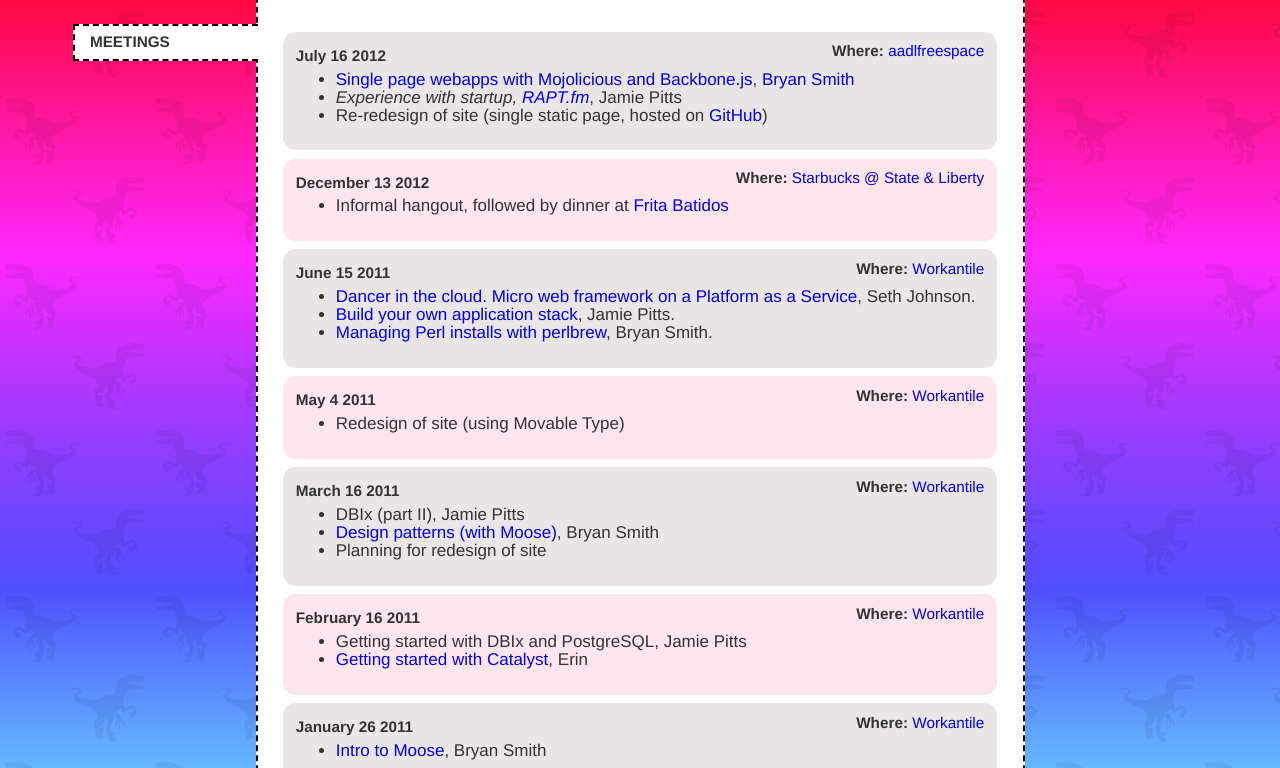
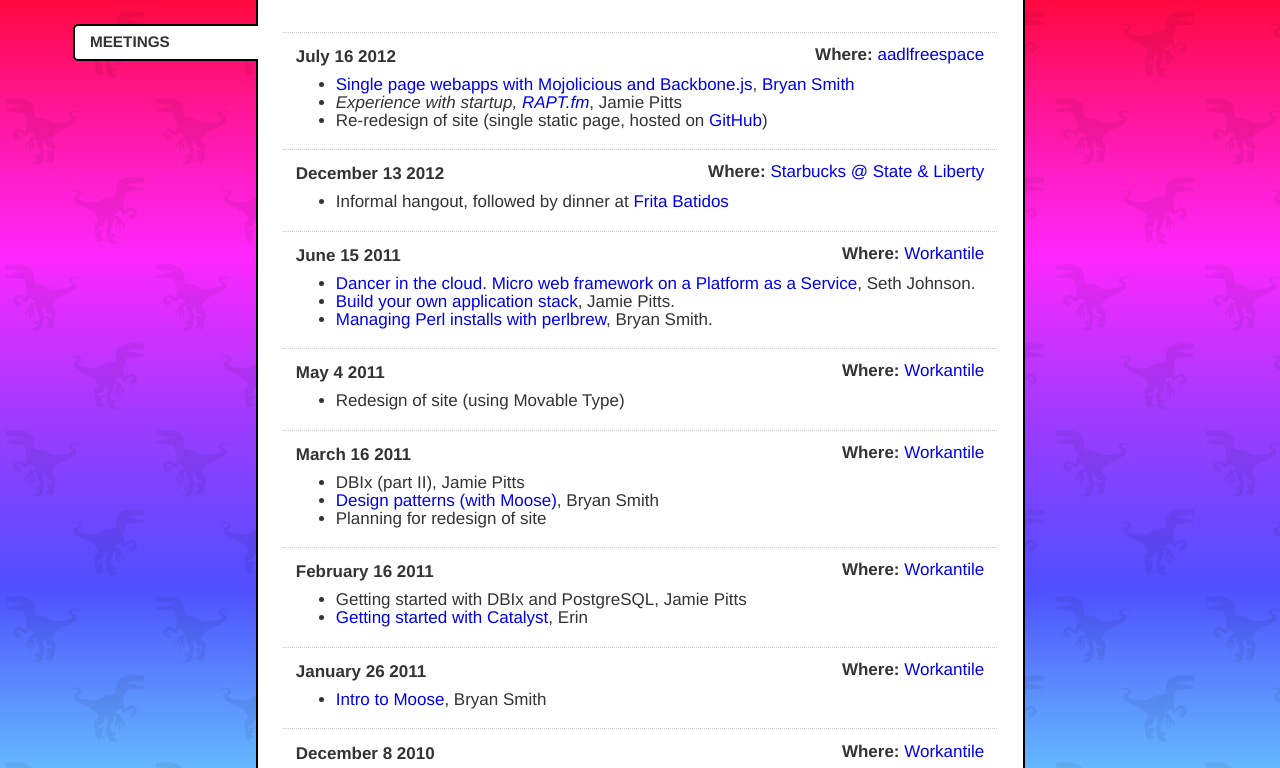
Before and after one commit to bryanesmith/A2PM, a plain HTML site: page public_html/index.html in a window 1280 px wide. Shown: the part 73-841 px from the top of the page. Drawn offline with nearby package versions, Linux system fonts and the light colour scheme.

Commit message:
Toned down design a bit

```diff
--- a/public_html/css/style.css
+++ b/public_html/css/style.css
@@ -326,10 +326,13 @@ html, body, #wrapper-1, #wrapper-2 {
   background-position: 90% bottom;
 }
 
+div[role="main"], h2 {
+  border: 2px solid #000;
+}
+
 div[role="main"] {
   width: 42em;
   min-height: 100%;
-  border: 2px dashed #000;
   border-bottom: 0;
   border-top: 0;
   margin-left: auto;
@@ -404,35 +407,40 @@ h2 {
   top: 2.5em;
   background: #fff;
   width: 10em;
-  border: 2px dashed #000;
   border-right: 0;
   padding: .5em 1em;
+  -moz-border-radius-bottomleft: .35em;
+  border-bottom-left-radius: .35em;
+  -moz-border-radius-topleft: .35em;
+  border-top-left-radius: .35em;
 }
 
 section + section {
-  margin-top: 2.5em;
+  margin-top: 1em;
 }
 
 h3 {
-  font-size: .9em;
-  margin-top: .1em;
   min-width: 15em;
 }
 
+h3, #meetings .where {
+  font-size: 1em;
+  margin-top: .1em;
+}
+
 #meetings section {
-  background: #ffe6ee;
   margin-top: .5em;
   padding: .5em .75em;
-  -moz-border-radius: .75em;
-  border-radius: .75em;
+  border-top: 1px dotted #ccc;
 }
 
-#meetings section:nth-child(2n) {
-  background: #eae5e6;
+#meetings section:last-child {
+  border-top: 1px dotted #ccc;
 }
 
 #meetings section h3 + ul, #meetings section .where + ul {
-  margin-top: .5em;
+  margin-top: .75em;
+  margin-bottom: .15em;
 }
 
 #meetings h3 {
@@ -441,7 +449,6 @@ h3 {
 
 #meetings .where {
   float: right;
-  font-size: .9em;
 }
 
 #meetings .where:before {
```
